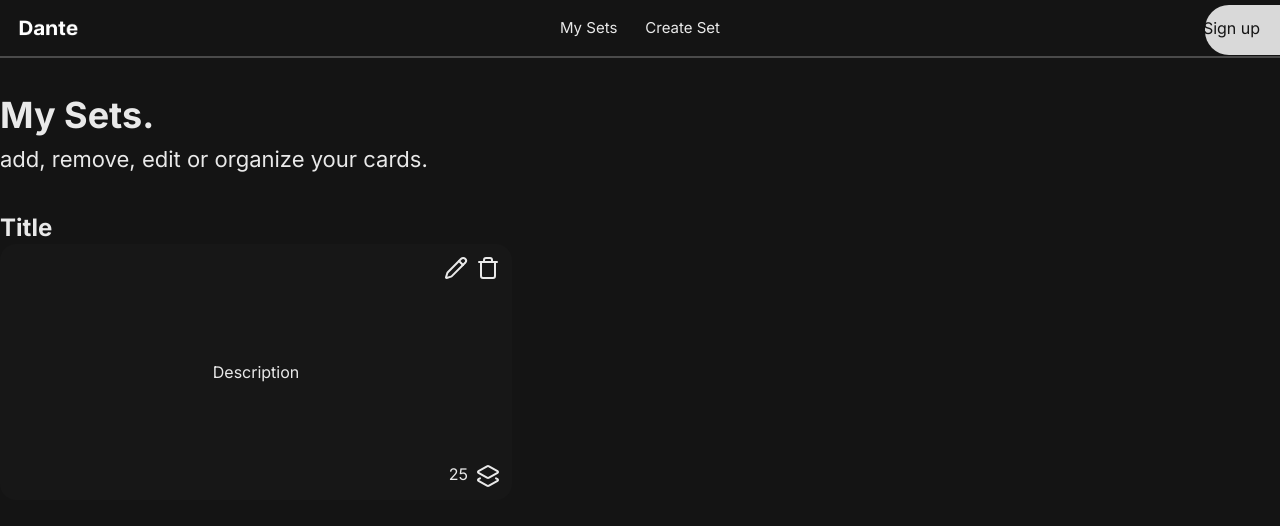
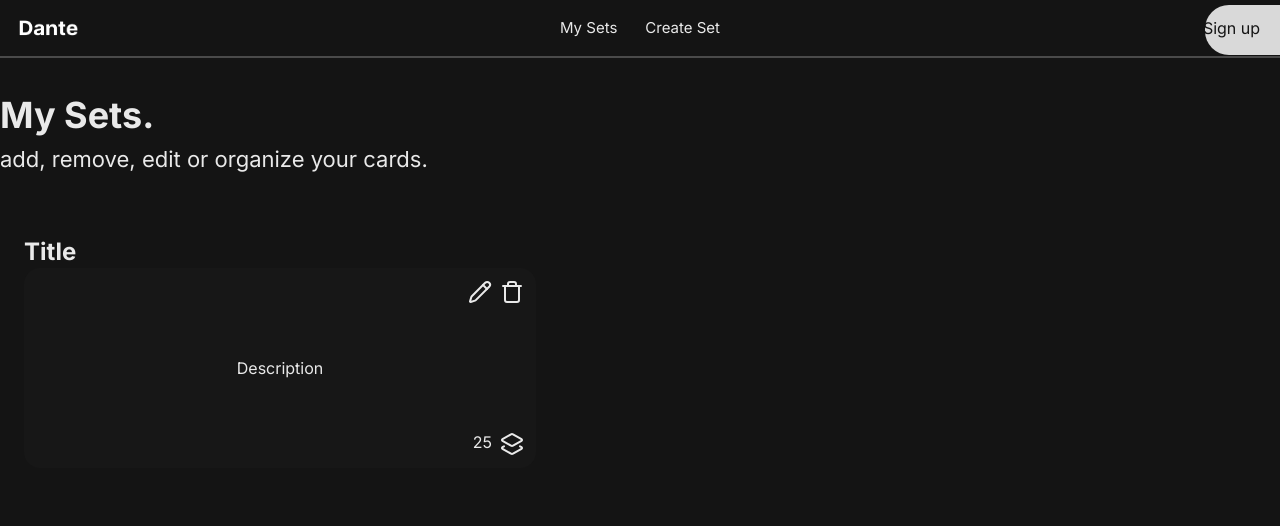
Before and after one commit to Arusai-Dev/dante-app, a Next.js app: page /flashcards/my-sets in a window 1280 px wide. Shown: the top 526 px of the page. Built offline with nearby package versions, Linux system fonts and the light colour scheme; no server answers.

Commit message:
Added padding

```diff
--- a/src/app/flashcards/my-sets/page.tsx
+++ b/src/app/flashcards/my-sets/page.tsx
@@ -10,13 +10,11 @@ export default async function MyFlashcards() {
                 <p className=" text-[22px] pt-2">add, remove, edit or organize your cards.</p>
             </div>
 
-            <div className="grid grid-cols-3 gap-2">
+            <div className="grid grid-cols-3 gap-2 p-6">
 
                 <div>
-
                     <h1 className="relative font-bold text-2xl">Title</h1>
-
-                    <div className="absolute flex content-center items-center text-center h-64 w-lg bg-neutral-900 rounded-2xl">
+                    <div className="absolute flex content-center items-center text-center h-1/4 w-lg bg-neutral-900 rounded-2xl">
 
                         <div className="absolute top-0 right-0 m-2">
                             <Pencil className="inline-block m-1"/>
@@ -33,11 +31,9 @@ export default async function MyFlashcards() {
                         <h1 className="text-center m-auto">Description</h1>
 
                     </div>
-
-
                 </div>
 
-        </div>
+            </div>
 
 
         </section>
```
